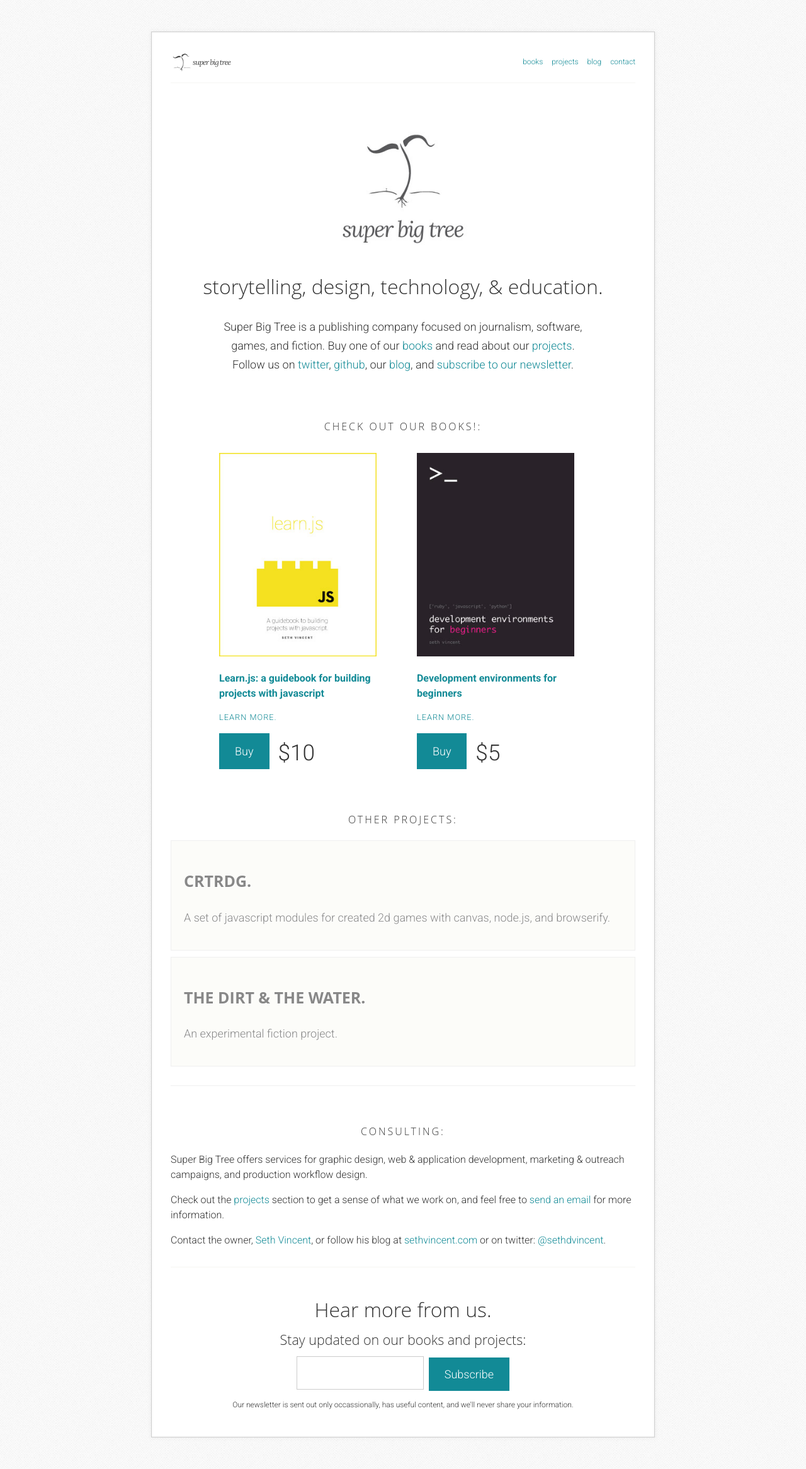
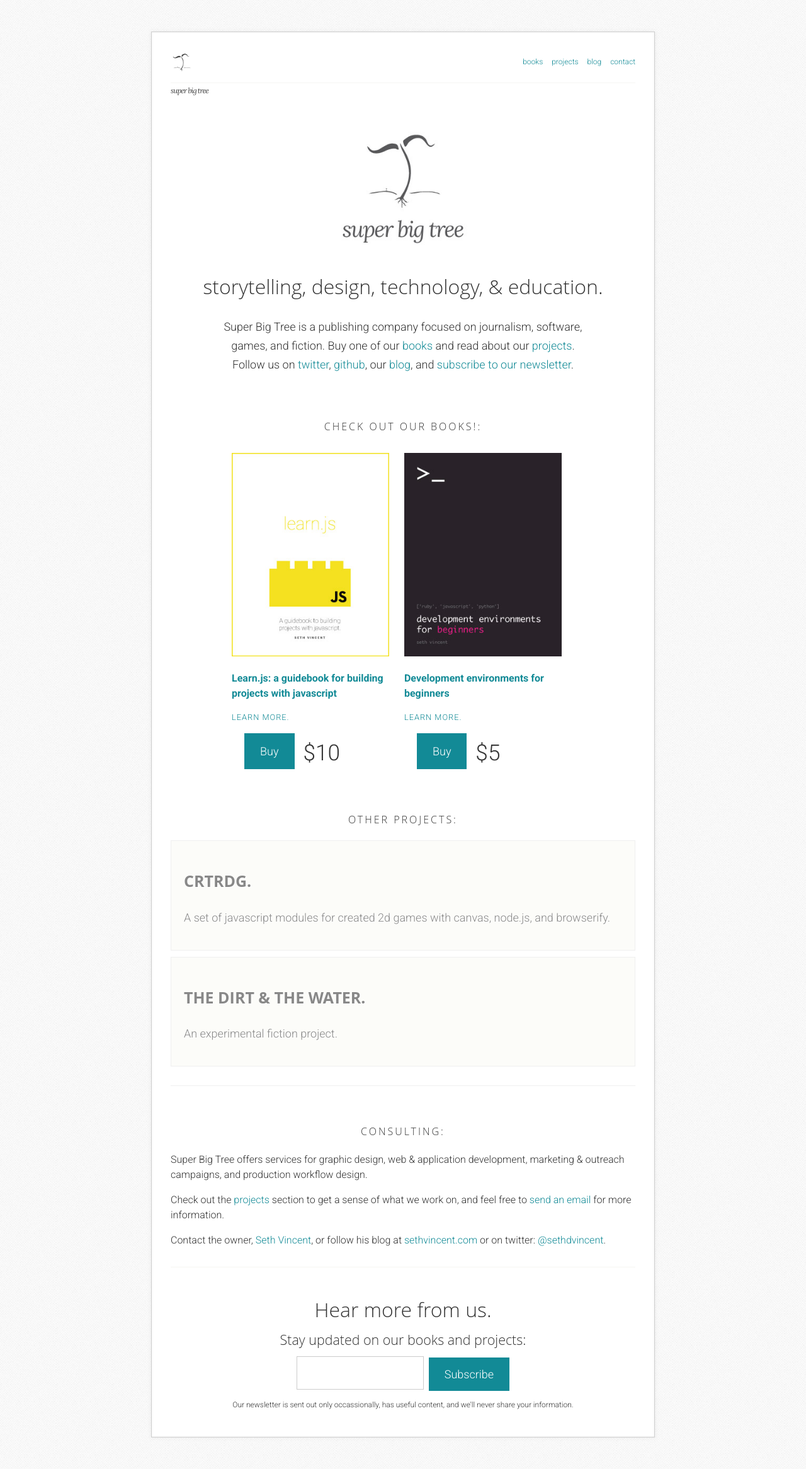
Before and after one commit to superbigtree/superbigtree.github.com, a Jekyll site: the page built from index.html, in a window 1280 px wide. Shown: the whole page at 63% size. Built offline with Jekyll 4.4.1, drawn with Linux system fonts in a browser that asks for light colours.

Commit message:
make header responsive

```diff
--- a/css/app.css
+++ b/css/app.css
@@ -126,26 +126,16 @@
 }
 
 header {
-  height: 50px;
   border-bottom: 1px solid #f6f6f3;
   margin-bottom: 30px;
 }
 
-nav.main {
-  float: right;
-  line-height: 19px;
-}
-
-nav.main ul {
-  margin: 0px;
-}
-
-nav.main ul li {
-  display: inline-block;
-  font-weight: 300;
-  font-size: 12px;
-  margin-top: 8px;
-  margin-left: 10px;
+a.site {
+  display: block;
+  clear: both;
+  margin: 0px auto;
+  width: 94px;
+  height: 20px;
 }
 
 img.sbt-logo-small {
@@ -171,6 +161,27 @@
   padding-top: 10px;
   margin: 0px auto;
   float: left;
+}
+
+nav.main {
+  line-height: 19px;
+  margin-bottom: 15px;
+}
+
+nav.main ul {
+  margin: 0px;
+  padding: 0px;
+  display: block;
+  clear: both;
+  text-align: center;
+}
+
+nav.main ul li {
+  display: inline-block;
+  font-weight: 300;
+  font-size: 12px;
+  margin-top: 8px;
+  margin-left: 10px;
 }
 
 nav.secondary {
@@ -311,7 +322,7 @@
 
 .book a.learn {
   display: block;
-  margin: 0px 20px;
+  margin: 0px;
   width: 250px;
 }
 
@@ -401,20 +412,31 @@
   height: 1300px;
 }
 
-@media only screen and (min-width: 480px) {
-
+@media only screen and (min-width: 580px) {
   .wrapper {
     margin: 50px auto;
   }
 
   .container {
-    width: 400px;
+    width: 540px;
+  }
+
+  header {
+    height: 50px;
+  }
+
+  a.site {
+    float: left;
+  }
+
+  nav.main {
+    float: right;
   }
 }
 
 @media only screen and (min-width: 768px) {
   .container {
-    width: 600px;
+    width: 728px;
   }
 
 }
```
